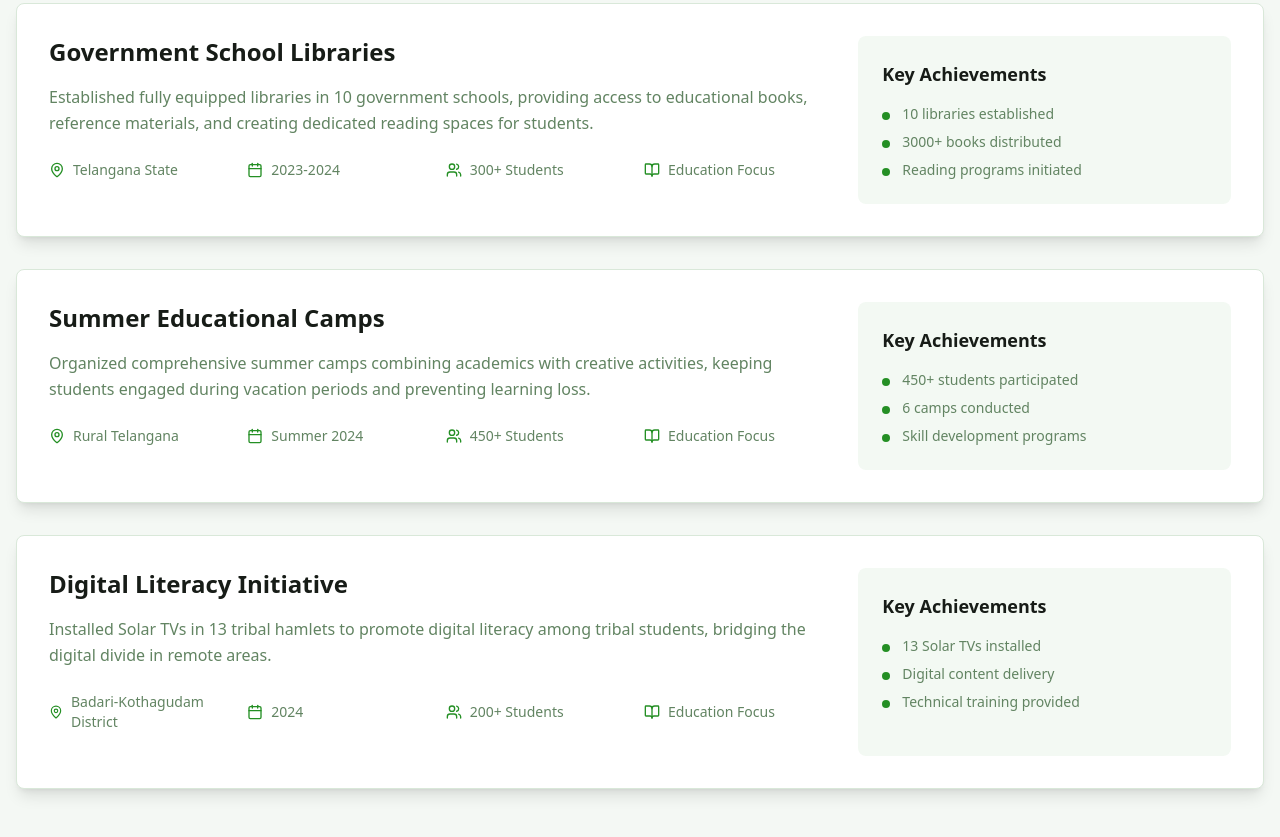
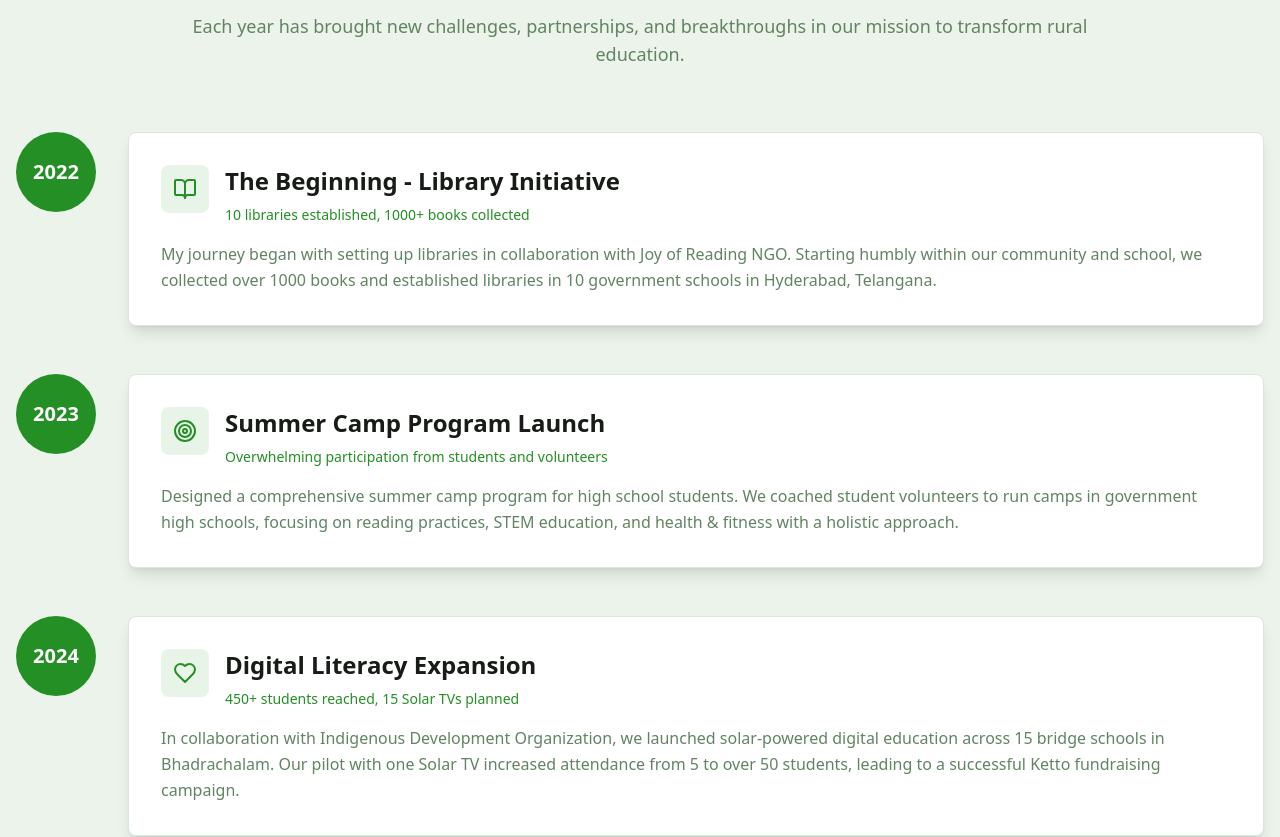
Before and after one commit to Adarsh380/samskaar-green-template-web, a React (Vite) app: page /impact in a window 1280 px wide. Shown: the part 1420-2257 px from the top of the page. Built offline with nearby package versions, Linux system fonts and the light colour scheme.

Commit message:
Add impact information
Integrate the new information about the organization's journey, including the establishment of libraries, summer camps, and the digital literacy initiative, into the website.

```diff
--- a/src/pages/Impact.tsx
+++ b/src/pages/Impact.tsx
@@ -3,33 +3,57 @@ import Header from "@/components/Header";
 import Footer from "@/components/Footer";
 import ImpactSection from "@/components/ImpactSection";
 import { Card, CardContent } from "@/components/ui/card";
-import { MapPin, Calendar, Users, BookOpen } from "lucide-react";
+import { MapPin, Calendar, Users, BookOpen, Heart, Target } from "lucide-react";
 
 const Impact = () => {
+  const journeySteps = [
+    {
+      year: "2022",
+      title: "The Beginning - Library Initiative",
+      description: "My journey began with setting up libraries in collaboration with Joy of Reading NGO. Starting humbly within our community and school, we collected over 1000 books and established libraries in 10 government schools in Hyderabad, Telangana.",
+      impact: "10 libraries established, 1000+ books collected",
+      icon: BookOpen
+    },
+    {
+      year: "2023",
+      title: "Summer Camp Program Launch",
+      description: "Designed a comprehensive summer camp program for high school students. We coached student volunteers to run camps in government high schools, focusing on reading practices, STEM education, and health & fitness with a holistic approach.",
+      impact: "Overwhelming participation from students and volunteers",
+      icon: Target
+    },
+    {
+      year: "2024",
+      title: "Digital Literacy Expansion",
+      description: "In collaboration with Indigenous Development Organization, we launched solar-powered digital education across 15 bridge schools in Bhadrachalam. Our pilot with one Solar TV increased attendance from 5 to over 50 students, leading to a successful Ketto fundraising campaign.",
+      impact: "450+ students reached, 15 Solar TVs planned",
+      icon: Heart
+    }
+  ];
+
   const projects = [
     {
       title: "Government School Libraries",
-      location: "Telangana State",
-      date: "2023-2024",
+      location: "Hyderabad, Telangana",
+      date: "2022-2024",
       students: "300+",
-      description: "Established fully equipped libraries in 10 government schools, providing access to educational books, reference materials, and creating dedicated reading spaces for students.",
-      achievements: ["10 libraries established", "3000+ books distributed", "Reading programs initiated"]
+      description: "In collaboration with Joy of Reading NGO, established fully equipped libraries in 10 government schools. Started with collecting over 1000 books from our community, creating dedicated reading spaces that fostered academic excellence.",
+      achievements: ["10 libraries established", "1000+ books collected", "Community collaboration", "Partnership with Joy of Reading NGO"]
     },
     {
       title: "Summer Educational Camps",
-      location: "Rural Telangana",
-      date: "Summer 2024",
+      location: "Government High Schools, Telangana",
+      date: "2023-2024",
       students: "450+",
-      description: "Organized comprehensive summer camps combining academics with creative activities, keeping students engaged during vacation periods and preventing learning loss.",
-      achievements: ["450+ students participated", "6 camps conducted", "Skill development programs"]
+      description: "Designed and implemented holistic summer camps with trained student volunteers. Programs combined reading practices, STEM education, and health & fitness, creating an engaging learning environment during school holidays.",
+      achievements: ["Holistic curriculum design", "Student volunteer training", "STEM & fitness integration", "Overwhelming participation"]
     },
     {
-      title: "Digital Literacy Initiative",
-      location: "Badari-Kothagudam District",
+      title: "Solar-Powered Digital Education",
+      location: "Bhadrachalam Bridge Schools",
       date: "2024",
-      students: "200+",
-      description: "Installed Solar TVs in 13 tribal hamlets to promote digital literacy among tribal students, bridging the digital divide in remote areas.",
-      achievements: ["13 Solar TVs installed", "Digital content delivery", "Technical training provided"]
+      students: "450+",
+      description: "Partnered with Indigenous Development Organization to bring digital literacy to tribal communities. Installed Solar TVs in areas without electricity, with our pilot program dramatically increasing attendance from 5 to over 50 students.",
+      achievements: ["15 bridge schools targeted", "Solar TV pilot success", "Ketto fundraising campaign", "₹5.85 lakh raised"]
     }
   ];
 
@@ -41,10 +65,11 @@ const Impact = () => {
         <div className="container mx-auto px-4">
           <div className="max-w-4xl mx-auto text-center">
             <h1 className="text-4xl md:text-5xl font-bold text-foreground mb-6">
-              Our Impact
+              Our Impact Journey
             </h1>
             <p className="text-xl text-muted-foreground leading-relaxed">
-              Measuring the difference we've made in rural education across Telangana and beyond.
+              From humble beginnings in 2022 to transforming education across Telangana -
+              discover how Samskaar Foundation has grown through community partnerships and innovative solutions.
             </p>
           </div>
         </div>
@@ -52,9 +77,46 @@ const Impact = () => {
 
       <ImpactSection />
 
+      <section className="py-20 bg-primary/5">
+        <div className="container mx-auto px-4">
+          <div className="max-w-4xl mx-auto text-center mb-16">
+            <h2 className="text-3xl font-bold text-foreground mb-6">Our Journey Through Time</h2>
+            <p className="text-lg text-muted-foreground">
+              Each year has brought new challenges, partnerships, and breakthroughs in our mission to transform rural education.
+            </p>
+          </div>
+
+          <div className="space-y-12">
+            {journeySteps.map((step, index) => (
+              <div key={index} className="flex flex-col md:flex-row items-start gap-8">
+                <div className="flex-shrink-0">
+                  <div className="w-20 h-20 bg-primary rounded-full flex items-center justify-center text-white font-bold text-xl">
+                    {step.year}
+                  </div>
+                </div>
+                <Card className="flex-1 bg-white shadow-lg">
+                  <CardContent className="p-8">
+                    <div className="flex items-start gap-4 mb-4">
+                      <div className="w-12 h-12 bg-primary/10 rounded-lg flex items-center justify-center">
+                        <step.icon className="w-6 h-6 text-primary" />
+                      </div>
+                      <div>
+                        <h3 className="text-2xl font-bold text-foreground mb-2">{step.title}</h3>
+                        <p className="text-sm text-primary font-medium">{step.impact}</p>
+                      </div>
+                    </div>
+                    <p className="text-muted-foreground leading-relaxed">{step.description}</p>
+                  </CardContent>
+                </Card>
+              </div>
+            ))}
+          </div>
+        </div>
+      </section>
+
       <section className="py-20 bg-muted/30">
         <div className="container mx-auto px-4">
-          <h2 className="text-3xl font-bold text-foreground text-center mb-12">Project Highlights</h2>
+          <h2 className="text-3xl font-bold text-foreground text-center mb-12">Project Deep Dive</h2>
 
           <div className="space-y-8">
             {projects.map((project, index) => (
@@ -101,6 +163,26 @@ const Impact = () => {
               </Card>
             ))}
           </div>
+
+          <div className="mt-16 bg-primary/5 rounded-2xl p-8 md:p-12 text-center">
+            <h3 className="text-2xl md:text-3xl font-bold text-foreground mb-4">
+              Partnerships That Make a Difference
+            </h3>
+            <p className="text-lg text-muted-foreground max-w-3xl mx-auto leading-relaxed mb-6">
+              Our success stems from meaningful collaborations with organizations like Joy of Reading and Indigenous Development Organization.
+              Together, we've proven that community-driven initiatives can create lasting educational transformation.
+            </p>
+            <div className="grid grid-cols-1 md:grid-cols-2 gap-6 max-w-2xl mx-auto">
+              <div className="bg-white rounded-lg p-4">
+                <h4 className="font-semibold text-foreground mb-2">Joy of Reading</h4>
+                <p className="text-sm text-muted-foreground">Library establishment partner</p>
+              </div>
+              <div className="bg-white rounded-lg p-4">
+                <h4 className="font-semibold text-foreground mb-2">Indigenous Development Organization</h4>
+                <p className="text-sm text-muted-foreground">Tribal education collaboration</p>
+              </div>
+            </div>
+          </div>
         </div>
       </section>
 
```
